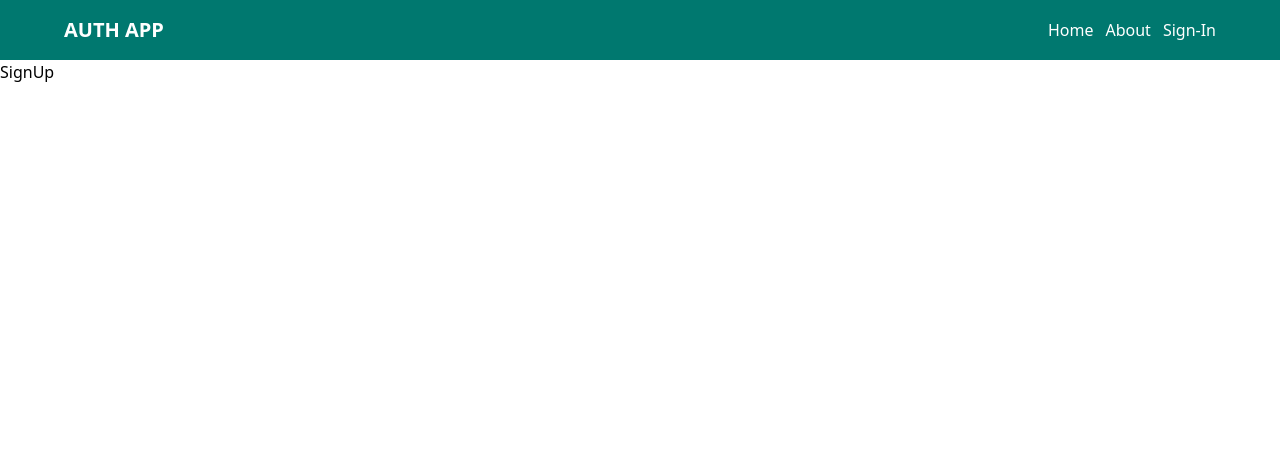
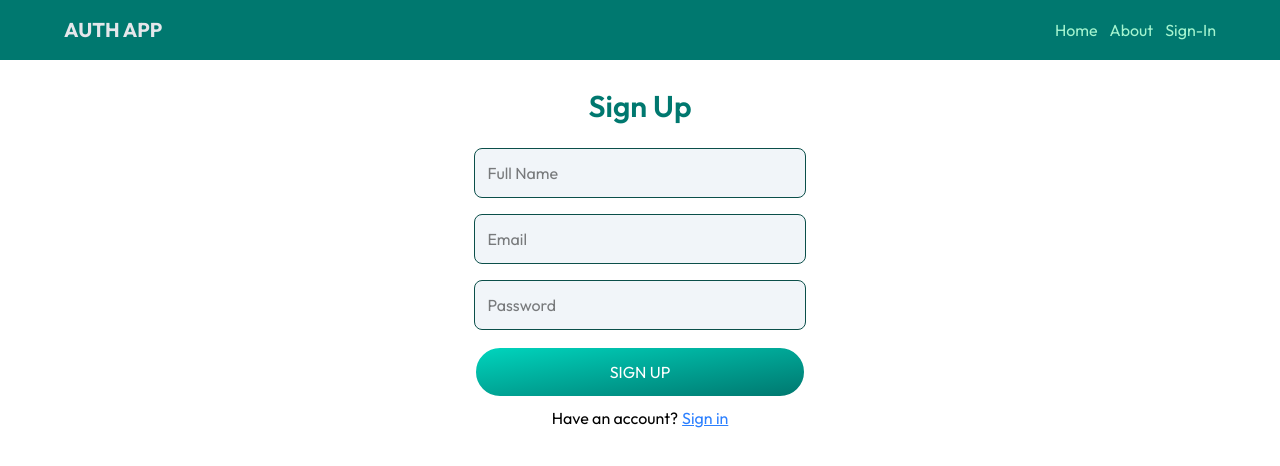
Before and after one commit to SalaitSudhakar/mern-google-oauth, a React (Vite) app: page /signup in a window 1280 px wide. Shown: the top 466 px of the page. Built offline with nearby package versions, Linux system fonts and the light colour scheme.

Commit message:
Add sign in page

```diff
--- a/src/App.css
+++ b/src/App.css
@@ -0,0 +1,5 @@
+@import url('https://fonts.googleapis.com/css2?family=Outfit:wght@100..900&display=swap');
+
+* {
+    font-family: "Outfit", sans-serif;
+}
--- a/src/App.jsx
+++ b/src/App.jsx
@@ -5,7 +5,8 @@ import About from "./Pages/About";
 import Profile from "./Pages/Profile";
 import Signin from "./Pages/Signin";
 import SignUp from "./Pages/SignUp";
-import Header from "./Components/Header"
+import Header from "./Components/Header";
+import './App.css'
 
 const App = () => {
   return (
--- a/src/Components/Header.jsx
+++ b/src/Components/Header.jsx
@@ -5,11 +5,21 @@ const Header = () => {
   return (
     <div className="bg-teal-700 text-white py-4 px-2 sm:px-4 ">
       <div className="flex justify-between items-center max-w-6xl mx-auto">
-        <h1 className="font-bold text-xl">AUTH APP</h1>
-        <ul className="flex gap-3">
-           <Link to="/"><li>Home</li></Link>
-           <Link to="/about"><li>About</li></Link>
-           <Link to="/signin"><li>Sign-In</li></Link>
+        <Link to="/">
+          <h1 className="font-bold text-xl text-gray-200 hover:text-white">
+            AUTH APP
+          </h1>
+        </Link>
+        <ul className="flex gap-3 text-emerald-200 ">
+          <Link to="/">
+            <li className="hover:text-emerald-500">Home</li>
+          </Link>
+          <Link to="/about">
+            <li className="hover:text-emerald-500">About</li>
+          </Link>
+          <Link to="/signin">
+            <li className="hover:text-emerald-500">Sign-In</li>
+          </Link>
         </ul>
       </div>
     </div>
--- a/src/Pages/SignUp.jsx
+++ b/src/Pages/SignUp.jsx
@@ -1,9 +1,27 @@
-import React from 'react'
+import React from "react";
+import { Link } from "react-router-dom";
 
 const SignUp = () => {
   return (
-    <div>SignUp</div>
-  )
-}
+    <div className="p-3 py-7 max-w-xl mx-auto text-center">
+      <h1 className="text-3xl text-teal-700 text-center font-semibold ">
+        Sign Up
+      </h1>
+      <form className=" mt-6 flex flex-col gap-4 w-full sm:w-3/4 md:w-2/3 lg:w-3/5 mx-auto">
+        <input type='text' id="name" placeholder="Full Name" className="border border-teal-900 focus:border-none bg-slate-100 p-3 rounded-lg focus:outline-teal-900" />
+        <input type='email' id="email" placeholder="Email" className="border border-teal-900 focus:border-none bg-slate-100 p-3 rounded-lg focus:outline-teal-900" />
+        <input type="password" id="password" placeholder="Password" className="border border-teal-900 focus:border-none bg-slate-100 p-3 rounded-lg focus:outline-teal-900" />
 
-export default SignUp
+      <button className="group text-semibold bg-gradient-to-br from-teal-400 to-teal-700 p-3 rounded-full text-white transition-all duration-100 border-2 uppercase disabled:opacity-50 disabled:pointer-events-none hover:bg-gradient-to-br hover:from-white hover:to-transparent hover:border-teal-700 hover:text-teal-700">Sign Up</button>
+      </form>
+
+      <div className="flex gap-2 mt-2 justify-center">
+        <p>Have an account?
+          <Link to="/signin"><span className="text-blue-500 underline ml-1">Sign in</span></Link>
+        </p>
+      </div>
+    </div>
+  );
+};
+
+export default SignUp;
--- a/src/Pages/Signin.jsx
+++ b/src/Pages/Signin.jsx
@@ -2,7 +2,9 @@ import React from 'react'
 
 const Signin = () => {
   return (
-    <div>Signin</div>
+    <div>
+      <h1 className='text-emerald-900'>Sign In</h1>
+    </div>
   )
 }
 
```
